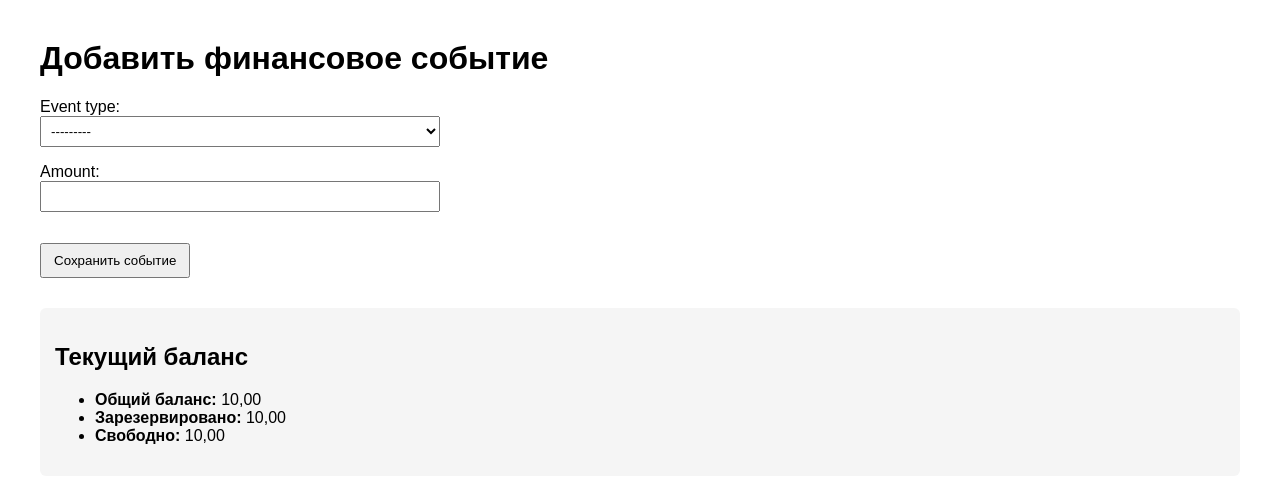
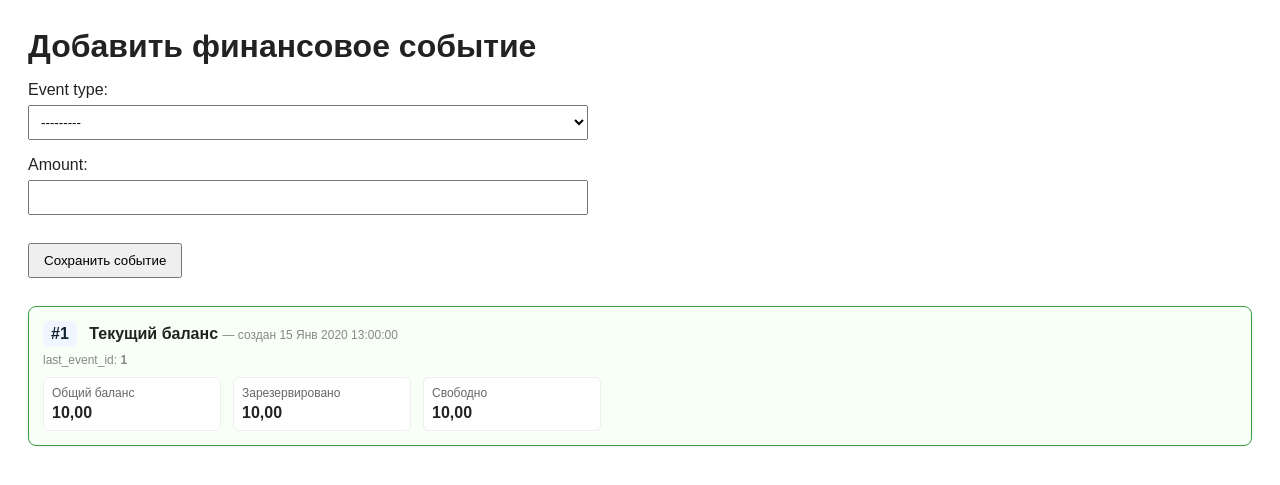
Before and after one commit to Picalfer/ScheduleDjangoApp, a Django app: page /finance/events/create/ in a window 1280 px wide. Shown: the top 485 px of the page. Run offline with Django 5.2, Linux system fonts and the light colour scheme; tables that the repository leaves empty hold one stand-in row (values such as "Sample post"); parts of the project's set-up code (start-up, migrations or seed data) failed here and were passed over.

Commit message:
remove extra code from form event create - html and view function

```diff
--- a/core/views.py
+++ b/core/views.py
@@ -826,8 +826,6 @@ def finance_snapshots(request):
 
 
 from django.utils import timezone
-
-# views.py
 from django.shortcuts import render, redirect
 from .forms import FinanceEventForm
 from .models import FinanceSnapshot, FinanceEvent
@@ -843,37 +841,12 @@ def finance_event_create(request):
     else:
         form = FinanceEventForm()
 
-    # Берём последние 2 снапшота для дельты
-    snapshots = list(FinanceSnapshot.objects.order_by('-created_at')[:2])
-    latest_snapshot = snapshots[0] if len(snapshots) > 0 else None
-    previous_snapshot = snapshots[1] if len(snapshots) > 1 else None
+    # Берём последние 3 снапшота
+    snapshots = list(FinanceSnapshot.objects.order_by('-created_at')[:3])
 
-    balance_stats = {}
-    if latest_snapshot:
-        total = float(latest_snapshot.total_balance)
-        reserved = float(latest_snapshot.reserved_amount)
-        free = float(latest_snapshot.free_amount)
-
-        if previous_snapshot:
-            delta_total = total - float(previous_snapshot.total_balance)
-            delta_reserved = reserved - float(previous_snapshot.reserved_amount)
-            delta_free = free - float(previous_snapshot.free_amount)
-        else:
-            delta_total = delta_reserved = delta_free = 0.0
-
-        balance_stats = {
-            'total_balance': total,
-            'reserved_amount': reserved,
-            'free_amount': free,
-            'delta': {
-                'total_balance': delta_total,
-                'total_balance_abs': abs(delta_total),
-                'reserved_amount': delta_reserved,
-                'reserved_amount_abs': abs(delta_reserved),
-                'free_amount': delta_free,
-                'free_amount_abs': abs(delta_free),
-            }
-        }
+    balance_stats = {
+        'snapshots': snapshots
+    }
 
     return render(request, 'finance_event_form.html', {
         'form': form,
--- a/templates/finance_event_form.html
+++ b/templates/finance_event_form.html
@@ -6,43 +6,89 @@
     <style>
         body {
             font-family: sans-serif;
-            margin: 40px;
+            margin: 28px;
+            color: #222;
+            background: #fff;
+        }
+
+        h1 {
+            margin-bottom: 8px;
         }
 
         form {
-            max-width: 400px;
+            max-width: 560px;
             margin-bottom: 20px;
-        }
-
-        label {
-            display: block;
-            margin-top: 10px;
         }
 
         input, select, textarea {
             width: 100%;
-            padding: 6px;
+            padding: 8px;
             box-sizing: border-box;
+            margin-top: 6px;
         }
 
         button {
-            margin-top: 15px;
-            padding: 8px 12px;
+            margin-top: 12px;
+            padding: 8px 14px;
+            cursor: pointer;
         }
 
-        .snapshot {
-            margin-top: 30px;
-            background: #f5f5f5;
-            padding: 15px;
-            border-radius: 6px;
+        .snapshots-wrap {
+            margin-top: 28px;
         }
 
-        .delta-positive {
-            color: green;
+        .snapshot-card {
+            background: #fbfbfb;
+            border: 1px solid #e6e6e6;
+            border-radius: 8px;
+            padding: 14px;
+            margin-bottom: 14px;
+            box-shadow: 0 1px 0 rgba(0, 0, 0, 0.03);
         }
 
-        .delta-negative {
-            color: red;
+        .snapshot-current {
+            border-color: #3c9d3c;
+            background: #f7fff7;
+        }
+
+        .snapshot-values {
+            display: flex;
+            gap: 12px;
+            flex-wrap: wrap;
+        }
+
+        .val {
+            min-width: 160px;
+            background: #fff;
+            padding: 8px;
+            border-radius: 6px;
+            border: 1px solid #eee;
+        }
+
+        .val .label {
+            font-size: 12px;
+            color: #666;
+        }
+
+        .val .num {
+            font-size: 16px;
+            font-weight: 600;
+            margin-top: 4px;
+        }
+
+        .small {
+            font-size: 12px;
+            color: #888;
+        }
+
+        .id-box {
+            display: inline-block;
+            padding: 4px 8px;
+            background: #f0f6ff;
+            color: #123;
+            border-radius: 6px;
+            font-weight: 600;
+            margin-right: 8px;
         }
     </style>
 </head>
@@ -55,37 +101,42 @@
     <button type="submit">Сохранить событие</button>
 </form>
 
-{% if balance_stats %}
-    <div class="snapshot">
-        <h2>Текущий баланс</h2>
-        <ul>
-            <li>
-                <b>Общий баланс:</b> {{ balance_stats.total_balance|floatformat:2 }}
-                {% if balance_stats.delta.total_balance > 0 %}
-                    <span class="delta-positive">↑{{ balance_stats.delta.total_balance|floatformat:2 }}</span>
-                {% elif balance_stats.delta.total_balance < 0 %}
-                    <span class="delta-negative">↓{{ balance_stats.delta.total_balance_abs|floatformat:2 }}</span>
-                {% endif %}
-            </li>
-            <li>
-                <b>Зарезервировано:</b> {{ balance_stats.reserved_amount|floatformat:2 }}
-                {% if balance_stats.delta.reserved_amount > 0 %}
-                    <span class="delta-positive">↑{{ balance_stats.delta.reserved_amount|floatformat:2 }}</span>
-                {% elif balance_stats.delta.reserved_amount < 0 %}
-                    <span class="delta-negative">↓{{ balance_stats.delta.reserved_amount_abs|floatformat:2 }}</span>
-                {% endif %}
-            </li>
-            <li>
-                <b>Свободно:</b> {{ balance_stats.free_amount|floatformat:2 }}
-                {% if balance_stats.delta.free_amount > 0 %}
-                    <span class="delta-positive">↑{{ balance_stats.delta.free_amount|floatformat:2 }}</span>
-                {% elif balance_stats.delta.free_amount < 0 %}
-                    <span class="delta-negative">↓{{ balance_stats.delta.free_amount_abs|floatformat:2 }}</span>
-                {% endif %}
-            </li>
-        </ul>
-    </div>
-{% endif %}
+<div class="snapshots-wrap">
+    {% if balance_stats.snapshots %}
+        {% for snap in balance_stats.snapshots %}
+            <div class="snapshot-card {% if forloop.first %}snapshot-current{% endif %}">
+                <div>
+                    <span class="id-box">#{{ snap.id }}</span>
+                    <strong>
+                        {% if forloop.first %}Текущий баланс{% else %}Снапшот{% endif %}
+                    </strong>
+                    <span class="small">— создан {{ snap.created_at|date:"d M Y H:i:s" }}</span>
+
+                    <div class="small" style="margin-top:6px;">
+                        last_event_id: <strong>{{ snap.last_event_id|default:"—" }}</strong>
+                    </div>
+                </div>
+
+                <div class="snapshot-values" style="margin-top:10px;">
+                    <div class="val">
+                        <div class="label">Общий баланс</div>
+                        <div class="num">{{ snap.total_balance|floatformat:2 }}</div>
+                    </div>
+                    <div class="val">
+                        <div class="label">Зарезервировано</div>
+                        <div class="num">{{ snap.reserved_amount|floatformat:2 }}</div>
+                    </div>
+                    <div class="val">
+                        <div class="label">Свободно</div>
+                        <div class="num">{{ snap.free_amount|floatformat:2 }}</div>
+                    </div>
+                </div>
+            </div>
+        {% endfor %}
+    {% else %}
+        <div class="small">Снапшотов ещё нет.</div>
+    {% endif %}
+</div>
 
 </body>
 </html>
```
